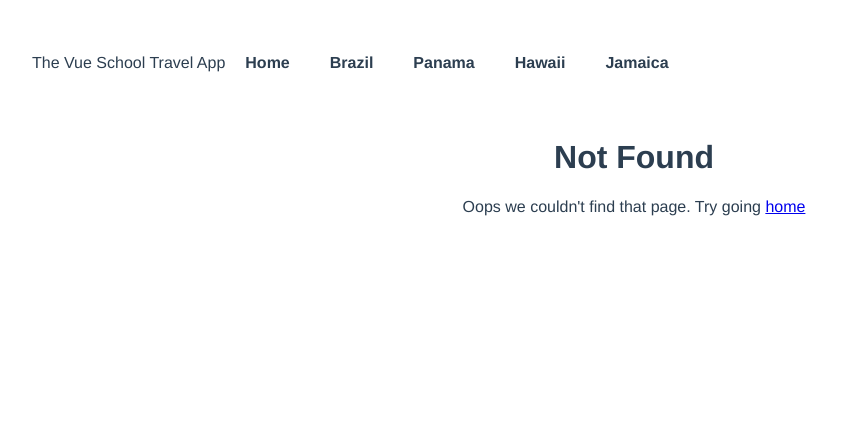
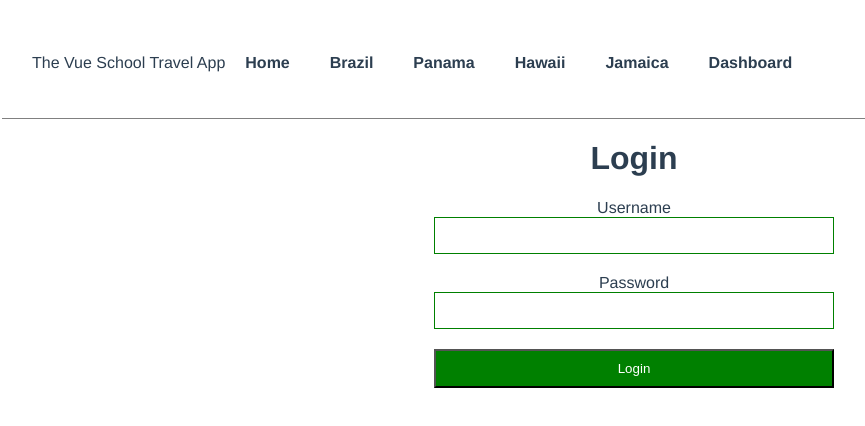
Before and after one commit to DavidGallegoGomez/vue-school-router, a Vue app: page /login in a window 1280 px wide. Before the commit this address had no page. Shown: the top 426 px of the page, without its empty margins (6-871 px from the left). Built offline with nearby package versions, Linux system fonts and the light colour scheme.

Commit message:
feat: Project Completed

```diff
--- a/src/App.vue
+++ b/src/App.vue
@@ -3,7 +3,7 @@
     <the-navigation />
     <!-- <transition name="slide" mode="out-in"> -->
     <!-- <transition name="moveUp"> -->
-    <transition name="fade">
+    <transition name="fade" mode="out-in">
       <router-view :key="$route.path" />
     </transition>
   </div>
@@ -76,4 +76,15 @@
 .fade-leave-to {
   opacity: 0;
 }
+
+.input {
+  border: 1px solid green;
+  padding: 10px;
+  margin-bottom: 20px;
+}
+.btn {
+  background-color: green;
+  color: white;
+  padding: 10px;
+}
 </style>
--- a/src/components/TheNavigation.vue
+++ b/src/components/TheNavigation.vue
@@ -19,6 +19,9 @@
           {{ destination.name }}
         </router-link>
       </li>
+      <li class="links">
+        <router-link to="/user">Dashboard</router-link>
+      </li>
     </ul>
   </nav>
 </template>
@@ -36,7 +39,6 @@
 };
 </script>
 
-<!-- Add "scoped" attribute to limit CSS to this component only -->
 <style scoped lang="scss">
 h3 {
   margin: 40px 0 0;
@@ -54,7 +56,14 @@
 }
 #nav {
   display: flex;
-
+  /* DGG: Para fijar la barra de navegación */
+  align-items: center;
+  position: sticky;
+  top: 0;
+  background-color: white;
+  border-bottom: 1px solid grey;
+  z-index: 1;
+  /* ************************************** */
   a {
     color: #2c3e50;
     text-decoration: none;
--- a/src/data/store.js
+++ b/src/data/store.js
@@ -1,4 +1,5 @@
 export default {
+  user: null,
   destinations: [
     {
       name: "Brazil",
--- a/src/router/index.js
+++ b/src/router/index.js
@@ -28,7 +28,8 @@
         component: () =>
           import(
             /* webpackChunkName: "ExperienceDetails" */ "@/views/ExperienceDetails"
-          )
+          ),
+        meta: { requiresAuth: true } // DGG: Prueba (Hay que logarse para ver los detalles de las experiencias)
       }
     ],
     beforeEnter: (to, from, next) => {
@@ -42,6 +43,32 @@
         next({ name: "notFound" });
       }
     }
+  },
+  {
+    path: "/user",
+    name: "user",
+    component: () =>
+      import(
+        /* webpackChunkName: "User" */ "@/views/User"
+      ),
+    meta: { requiresAuth: true }
+  },
+  {
+    path: "/login",
+    name: "login",
+    component: () =>
+      import(
+        /* webpackChunkName: "Login" */ "@/views/Login"
+      )
+  },
+  {
+    path: "/invoices",
+    name: "invoices",
+    component: () =>
+      import(
+        /* webpackChunkName: "Invoices" */ "@/views/Invoices"
+      ),
+    meta: { requiresAuth: true }
   },
   {
     path: "/404",
@@ -58,7 +85,41 @@
   mode: "history", // DGG: Para evitar los '#' en las URLs de las rutas
   base: process.env.BASE_URL,
   routes,
-  linkExactActiveClass: "vue-school-active-class"
+  linkExactActiveClass: "vue-school-active-class",
+  scrollBehavior (to, from, savedPosition) {
+    if (savedPosition) { return savedPosition; }
+    else {
+      const position = {}
+      if (to.hash) {
+        position.selector = to.hash;
+        if (to.hash === "#experience") {
+          position.offset = { y: 150 }
+        }
+        if (document.querySelector(to.hash)) {
+          return position;
+        }
+        return false;
+      }
+    }
+  }
 });
 
+// DGG: Para las 'guardas' de navegación
+router.beforeEach( (to, from, next) => {
+  // if (to.meta.requiresAuth) { // DGG: Es una forma menos óptima
+  if (to.matched.some( record => record.meta.requiresAuth )) {
+    // need to login
+    if (!store.user) {
+      next({
+        name: "login",
+        query: { redirect: to.fullPath }
+      });
+    } else {
+      next();
+    }
+  } else {
+    next();
+  }
+} );
+
 export default router;
--- a/src/views/DestinationDetails.vue
+++ b/src/views/DestinationDetails.vue
@@ -13,7 +13,7 @@
     </section>
     <section class="experiences">
       <h2>Top experiences in {{ destination.name }}</h2>
-      <div class="cards">
+      <div class="cards" id="experience">
         <div
           v-for="experience in destination.experiences"
           :key="experience.slug"
@@ -21,7 +21,8 @@
           <router-link
             :to="{
               name: 'experienceDetails',
-              params: { experienceSlug: experience.slug }
+              params: { experienceSlug: experience.slug },
+              hash: '#experience'
             }"
           >
             <img
@@ -73,6 +74,9 @@
   width: 100%;
   max-height: 400px;
 }
+.experiences {
+  padding: 40px 0;
+}
 .destination-details {
   display: flex;
   justify-content: space-between;
--- a/src/views/ExperienceDetails.vue
+++ b/src/views/ExperienceDetails.vue
@@ -1,7 +1,6 @@
 <template>
   <div>
     <section class="experiences">
-      <h1>Experiences</h1>
       <h2>{{ experience.name }}</h2>
       <div class="experience-details">
         <img
@@ -56,6 +55,7 @@
 .experience-details {
   display: flex;
   justify-content: space-between;
+  padding: 40px 0;
 }
 p {
   margin: 0 40px;
--- /dev/null
+++ b/src/views/Invoices.vue
@@ -0,0 +1,3 @@
+<template>
+  <h1>My invoices</h1>
+</template>
--- /dev/null
+++ b/src/views/Login.vue
@@ -0,0 +1,42 @@
+<template>
+  <div class="login">
+    <h1>Login</h1>
+    <div class="form">
+      <label for="username">Username</label>
+      <input v-model="username" type="text" name="username" class="input" />
+      <label for="password">Password</label>
+      <input v-model="password" type="password" class="input" />
+      <button @click="login" class="btn">Login</button>
+    </div>
+  </div>
+</template>
+
+<script>
+import store from "@/data/store.js";
+
+export default {
+  data() {
+    return {
+      username: null,
+      password: null
+    };
+  },
+  methods: {
+    login() {
+      // Authenticate against API
+      store.user = this.username;
+      const redirectPath = this.$route.query.redirect || '/';
+      this.$router.push(redirectPath)
+    }
+  }
+}
+</script>
+
+<style scoped>
+.form {
+  display: flex;
+  flex-direction: column;
+  max-width: 400px;
+  margin: 0 auto;
+}
+</style>
--- /dev/null
+++ b/src/views/User.vue
@@ -0,0 +1,29 @@
+<template>
+  <div>
+    <h1>Welcome {{ user }}</h1>
+    <p>
+      <router-link :to="{name: 'invoices'}">Invoices</router-link>
+    </p>
+    <button @click="logOut" class="btn">Log out</button>
+  </div>
+</template>
+
+<script>
+import store from "@/data/store.js";
+
+export default {
+  methods: {
+    logOut() {
+      store.user = null;
+      this.$router.push("/")
+    }
+  },
+  data: () => ({
+    user: store.user
+  })
+}
+</script>
+
+<style lang="sass" scoped>
+
+</style>
```
